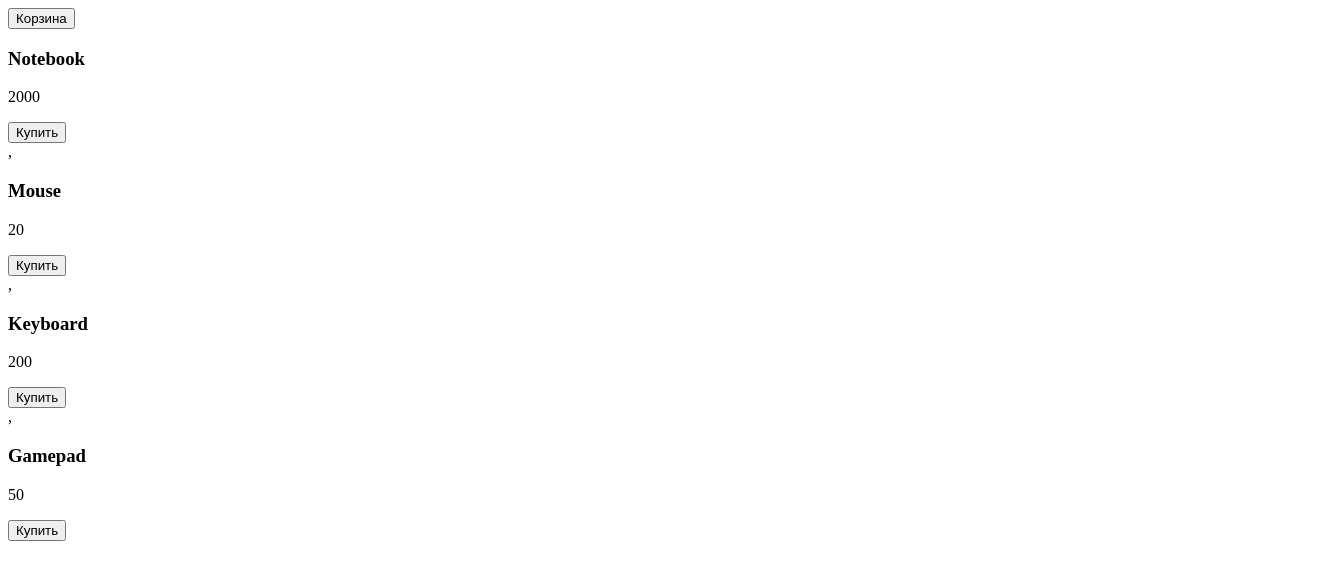
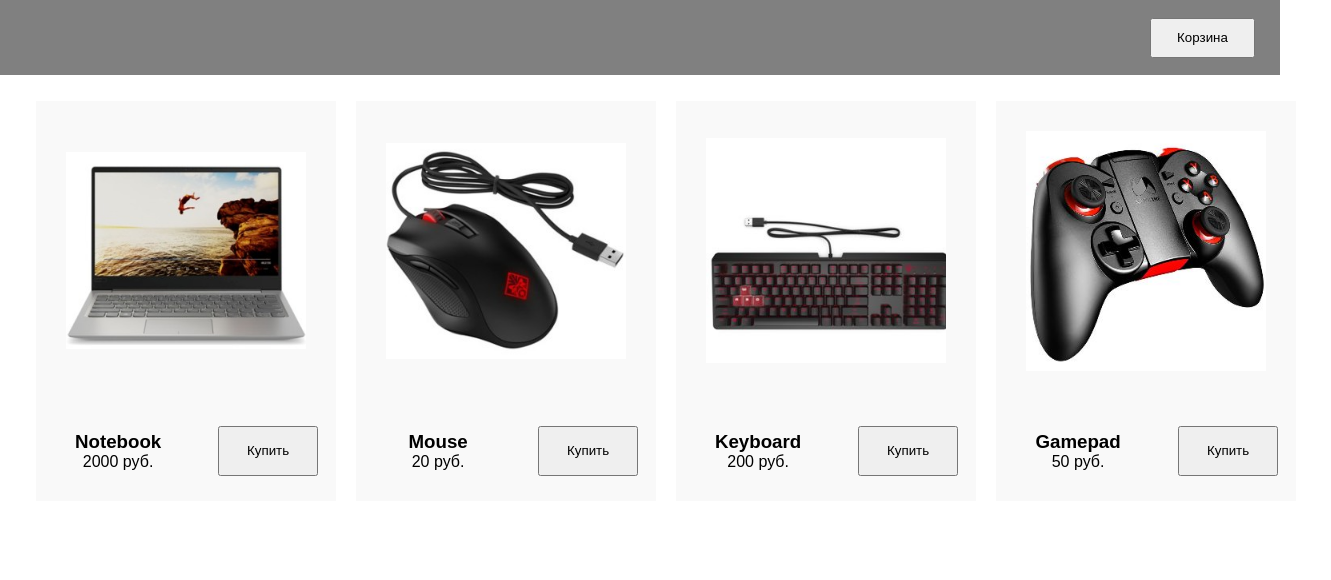
Before and after one commit to Kuldyaev/GB_JS_2course, a plain HTML site: page index.html in a window 1280 px wide. Shown: the whole page, 1331 px wide, since content can reach past the window. Drawn offline with Linux system fonts and the light colour scheme.

Commit message:
first lesson womework

```diff
--- /dev/null
+++ b/css/style.css
@@ -0,0 +1,82 @@
+* {
+margin: 0;
+padding: 0;
+}
+body{
+	font-family: sans-serif;
+}
+a{
+	text-decoration: none;
+}
+main{
+	width: 100%;
+	padding: 2%;
+}
+header{
+	background-color: grey;
+	height: 75px;
+	width: 100%;
+
+	display: flex;
+	justify-content: end;
+	align-items: center;
+}
+.btn-cart{
+	margin-right: 25px;
+	height: 40px;
+	min-width: 105px;
+}
+.products{
+	min-width: 96%;
+	display: flex;
+	align-items: flex-start;
+	flex-wrap: wrap;
+	justify-content: space-around;
+}
+.product-item{
+	background-color: #F9F9F9;
+	min-width: 300px;
+	height: 400px;
+}
+.product-item:hover {
+	background-color: #F2F0F0;
+}
+.image-place{
+	width: 100%;
+	height: 75%;
+	display: flex;
+	align-items: center;
+	justify-content: center;
+}
+.product-img{
+	max-width: 240px;
+}
+.product-item:hover .product-img{
+	max-width: 250px;
+}
+.info-place{
+	width: 100%;
+	height: 25%;
+	display: flex;
+	align-items: center;
+	justify-content: center;
+}
+.namePrice{
+	height: 100%;
+	width: 55%;
+	display: flex;
+	align-items: center;
+	justify-content: center;
+	flex-direction: column;
+}
+.buyBtn{
+	height: 100%;
+	width: 45%;
+	display: flex;
+	align-items: center;
+	justify-content: center;
+}
+.buy-btn{
+	min-width: 100px;
+	min-height: 50px;
+}
--- a/index.html
+++ b/index.html
@@ -2,6 +2,8 @@
 <html lang="en">
 <head>
     <meta charset="UTF-8">
+    <meta name="viewport" content="width=device-width, initial-scale=1.0">
+    <link href="css/style.css" rel="stylesheet" type="text/css">
     <title>Интернет-магазин</title>
 </head>
 <body>
--- a/js/main.js
+++ b/js/main.js
@@ -1,22 +1,34 @@
 const products = [
-    {id: 1, title: 'Notebook', price: 2000},
-    {id: 2, title: 'Mouse', price: 20},
-    {id: 3, title: 'Keyboard', price: 200},
-    {id: 4, title: 'Gamepad', price: 50},
+    {id: 1, title: 'Notebook', price: 2000, img: '1.jpg'},
+    {id: 2, title: 'Mouse', price: 20, img: "2.jpg" },
+    {id: 3, title: 'Keyboard', price: 200, img: "3.jpg"},
+    {id: 4, title: 'Gamepad', price: 50, img: "4.jpg"},
 ];
 //Функция для формирования верстки каждого товара
 //Добавить в выводе изображение
-const renderProduct = (title, price) => {
+const renderProduct = (title, price, img) => {
     return `<div class="product-item">
-                <h3>${title}</h3>
-                <p>${price}</p>
-                <button class="buy-btn">Купить</button>
+                <div class="image-place">
+                    <img class="product-img" src="img/${img}" alt="product icon" id=${img}/>
+                </div>
+                <div class="info-place">
+                    <div class="namePrice">
+                        <h3>${title}</h3>
+                        <p>${price} руб.</p>
+                    </div>
+                    <div class="buyBtn">
+                        <button class="buy-btn">Купить</button>
+                    </div>
+                </div>
             </div>`
 };
 const renderPage = list => {
-    const productsList = list.map(item => renderProduct(item.title,item.price));
-    console.log(productsList);
-    document.querySelector('.products').innerHTML = productsList;
+    const productsList = list.map(item => {
+                let newItem = document.createElement('div');
+                newItem.className = "product-item"  ;
+                newItem.innerHTML = renderProduct(item.title,item.price,item.img);
+                document.querySelector('.products').appendChild(newItem);
+    });
 };
 
 renderPage(products);
```
Also changed, not shown: img/1.jpg (added), img/2.jpg (added), img/3.jpg (added), img/4.jpg (added).
